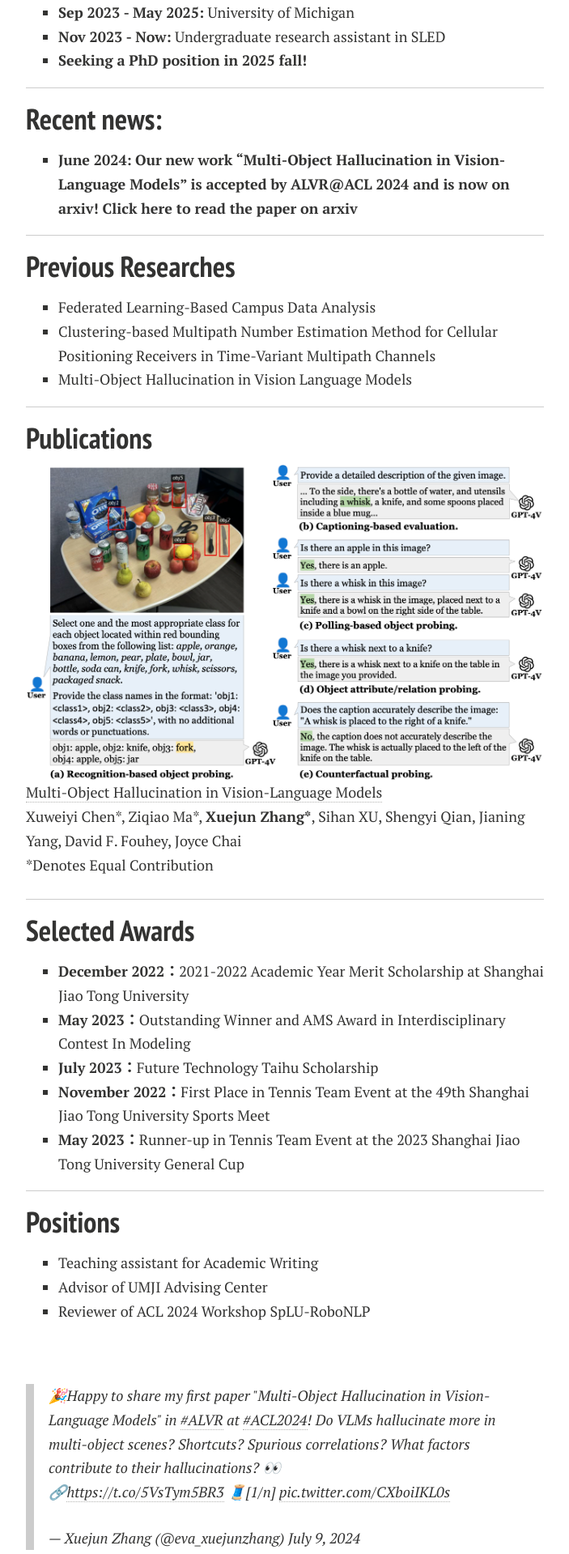
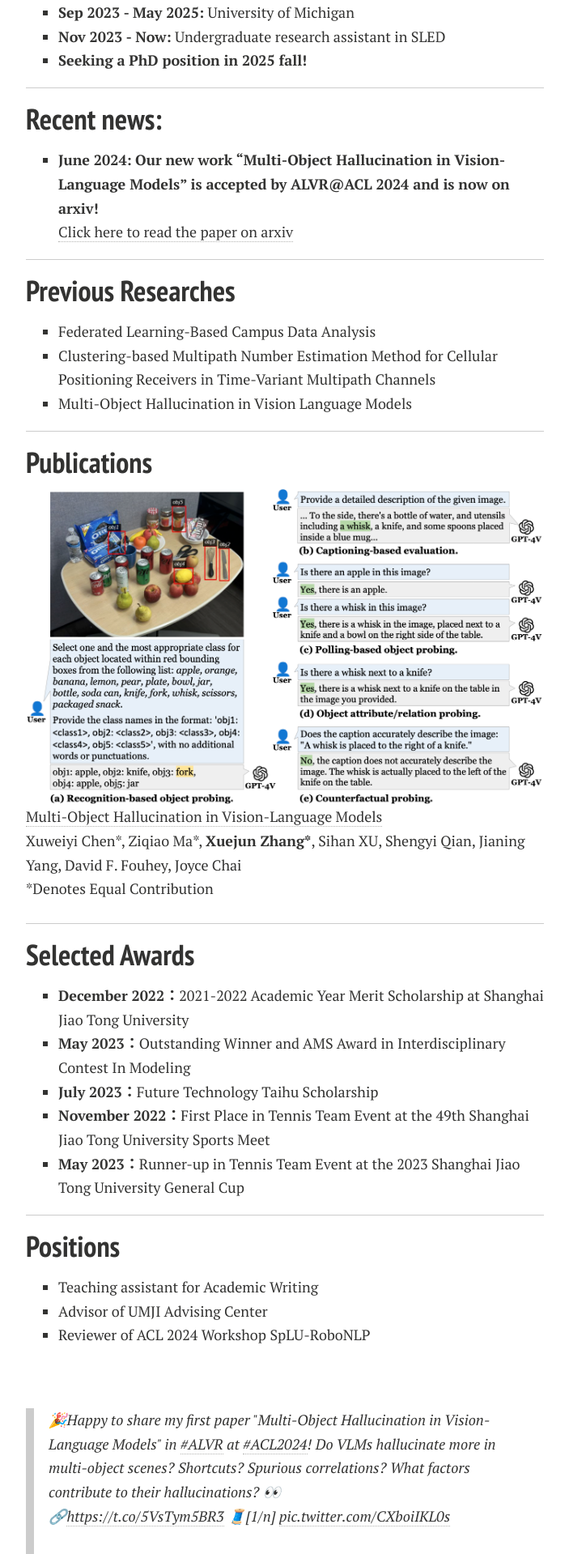
Before and after one commit to xuejunzhang2002/xuejunzhang.github.io, a Jekyll site: the page built from index.md, in a window 1280 px wide. Shown: the part 628-2547 px from the top of the page at 81% size, without its empty margins (288-991 px from the left). Built offline with Jekyll 4.4.1, drawn with Linux system fonts in a browser that asks for light colours; nearby versions of some CDN libraries; comment, search, counter and statistics services are not loaded; a style sheet for code colours, icons or effects is not loaded; our own code applies the rules of GitHub Pages for plain Markdown files.

```diff
--- a/index.md
+++ b/index.md
@@ -24,8 +24,8 @@ I am a rising senior majoring in **Electrical and Computer Engineering** at Shan
 ---
 
 ## Recent news:
-- **June 2024:** **Our new work "Multi-Object Hallucination in Vision-Language Models" is accepted by ALVR@ACL 2024 and is now on arxiv!
-  [Click here to read the paper on arxiv](https://arxiv.org/abs/2407.06192)**
+- **June 2024:** **Our new work "Multi-Object Hallucination in Vision-Language Models" is accepted by ALVR@ACL 2024 and is now on arxiv!** <br>
+  [Click here to read the paper on arxiv](https://arxiv.org/abs/2407.06192)
 <br>
 
 ---
```
